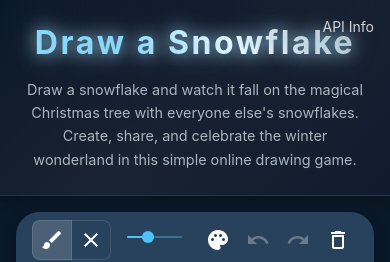
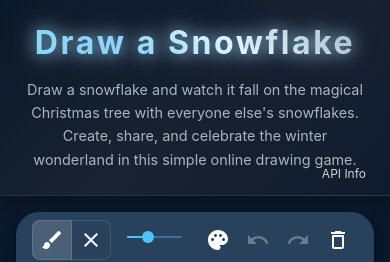
Before and after one commit to Maria2525007/drawasnowflake, a React (Vite) app in the folder frontend/: page /draw in a window 390 px wide. Shown: the top 262 px of the page. Built offline with nearby package versions, Linux system fonts and the light colour scheme; no server answers.

Commit message:
Reposition API Info link in header
- Move link to bottom right corner of header
- Add invisible padding for better clickability
- Adjust positioning for mobile responsiveness

```diff
--- a/frontend/src/components/UI/Header.tsx
+++ b/frontend/src/components/UI/Header.tsx
@@ -24,12 +24,15 @@ export const Header: React.FC = () => {
         to="/api-info"
         sx={{
           position: 'absolute',
-          top: 16,
-          right: 16,
+          bottom: { xs: 8, sm: 12, md: 16 },
+          right: { xs: 16, sm: 20, md: 24 },
           color: 'white',
           textDecoration: 'none',
-          fontSize: '0.875rem',
+          fontSize: { xs: '0.75rem', sm: '0.875rem', md: '0.875rem' },
           opacity: 0.8,
+          padding: { xs: '4px 8px', sm: '6px 10px', md: '8px 12px' },
+          margin: 0,
+          display: 'inline-block',
           '&:hover': {
             opacity: 1,
             textDecoration: 'underline',
```
